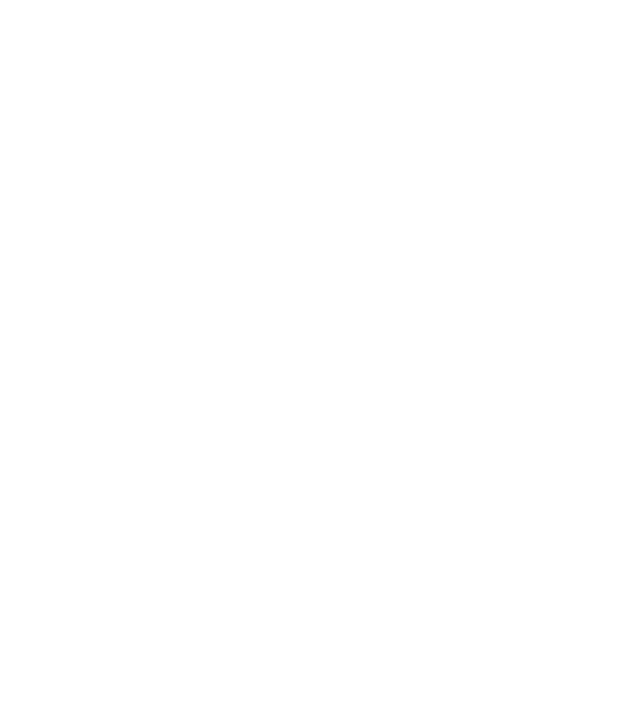
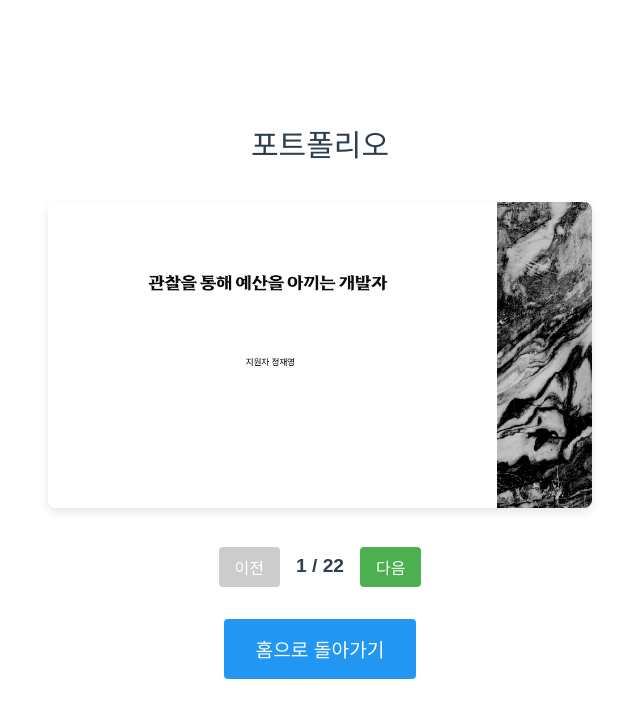
Before and after one commit to Hanamo777/portfolio, a Vue app in the folder frontend/: page /portfolio in a window 1280 px wide. Before the commit this address had no page. Shown: the top 718 px of the page, without its empty margins (16-656 px from the left). Built offline with nearby package versions, Linux system fonts and the light colour scheme.

Commit message:
jpg 적용 시도

```diff
--- a/frontend/src/router/index.js
+++ b/frontend/src/router/index.js
@@ -1,6 +1,7 @@
 import { createRouter, createWebHistory } from 'vue-router'
 import HomeView from '../views/HomeView.vue'
 import TestView from '../views/TestView.vue'
+import PortfolioView from '../views/PortfolioView.vue'
 
 const router = createRouter({
   history: createWebHistory(),
@@ -14,6 +15,11 @@ const router = createRouter({
       path: '/test',
       name: 'test',
       component: TestView
+    },
+    {
+      path: '/portfolio',
+      name: 'portfolio',
+      component: PortfolioView
     }
   ]
 })
--- a/frontend/src/views/HomeView.vue
+++ b/frontend/src/views/HomeView.vue
@@ -1,7 +1,10 @@
 <template>
   <div class="home">
-    <h1>CI CD 가 잘 된다는 증거입니다. 당신을 축복합니다. let's pray.</h1>
-    <button @click="$router.push('/test')" class="test-button">테스트 페이지로 이동</button>
+    <h1>CI CD 가 잘 된다는 증거입니다. 당신을 축복합니다. 힘내세요.</h1>
+    <div class="button-container">
+      <button @click="$router.push('/test')" class="test-button">테스트 페이지로 이동</button>
+      <button @click="$router.push('/portfolio')" class="portfolio-button">포트폴리오 보기</button>
+    </div>
   </div>
 </template>
 
@@ -17,10 +20,16 @@ export default {
   padding: 2rem;
 }
 
-.test-button {
+.button-container {
+  display: flex;
+  gap: 1rem;
+  justify-content: center;
+  margin-top: 1rem;
+}
+
+.test-button, .portfolio-button {
   padding: 1rem 2rem;
   font-size: 1.2rem;
-  background-color: #4CAF50;
   color: white;
   border: none;
   border-radius: 4px;
@@ -28,7 +37,19 @@ export default {
   transition: background-color 0.3s;
 }
 
+.test-button {
+  background-color: #4CAF50;
+}
+
 .test-button:hover {
   background-color: #45a049;
 }
+
+.portfolio-button {
+  background-color: #2196F3;
+}
+
+.portfolio-button:hover {
+  background-color: #1976D2;
+}
 </style>
--- /dev/null
+++ b/frontend/src/views/PortfolioView.vue
@@ -0,0 +1,116 @@
+<template>
+  <div class="portfolio">
+    <h1>포트폴리오</h1>
+    <div class="image-container">
+      <img :src="currentImage" :alt="'Slide ' + (currentIndex + 1)" class="slide-image">
+    </div>
+    <div class="controls">
+      <button @click="prevSlide" class="nav-button" :disabled="currentIndex === 0">이전</button>
+      <span class="slide-number">{{ currentIndex + 1 }} / {{ totalSlides }}</span>
+      <button @click="nextSlide" class="nav-button" :disabled="currentIndex === totalSlides - 1">다음</button>
+    </div>
+    <button @click="$router.push('/')" class="home-button">홈으로 돌아가기</button>
+  </div>
+</template>
+
+<script>
+export default {
+  name: 'PortfolioView',
+  data() {
+    return {
+      currentIndex: 0,
+      images: Array.from({ length: 22 }, (_, i) =>
+        new URL(`../assets/slides/slide${i + 1}.JPG`, import.meta.url).href
+      )
+    }
+  },
+  computed: {
+    currentImage() {
+      return this.images[this.currentIndex]
+    },
+    totalSlides() {
+      return this.images.length
+    }
+  },
+  methods: {
+    nextSlide() {
+      if (this.currentIndex < this.totalSlides - 1) {
+        this.currentIndex++
+      }
+    },
+    prevSlide() {
+      if (this.currentIndex > 0) {
+        this.currentIndex--
+      }
+    }
+  }
+}
+</script>
+
+<style scoped>
+.portfolio {
+  text-align: center;
+  padding: 2rem;
+}
+
+.image-container {
+  margin: 2rem auto;
+  max-width: 800px;
+}
+
+.slide-image {
+  max-width: 100%;
+  height: auto;
+  border-radius: 8px;
+  box-shadow: 0 4px 8px rgba(0, 0, 0, 0.1);
+}
+
+.controls {
+  display: flex;
+  justify-content: center;
+  align-items: center;
+  gap: 1rem;
+  margin: 1rem 0;
+}
+
+.nav-button {
+  padding: 0.5rem 1rem;
+  font-size: 1rem;
+  background-color: #4CAF50;
+  color: white;
+  border: none;
+  border-radius: 4px;
+  cursor: pointer;
+  transition: background-color 0.3s;
+}
+
+.nav-button:disabled {
+  background-color: #cccccc;
+  cursor: not-allowed;
+}
+
+.nav-button:not(:disabled):hover {
+  background-color: #45a049;
+}
+
+.slide-number {
+  font-size: 1.2rem;
+  font-weight: bold;
+}
+
+.home-button {
+  padding: 1rem 2rem;
+  font-size: 1.2rem;
+  background-color: #2196F3;
+  color: white;
+  border: none;
+  border-radius: 4px;
+  cursor: pointer;
+  transition: background-color 0.3s;
+  margin-top: 1rem;
+}
+
+.home-button:hover {
+  background-color: #1976D2;
+}
+</style>
```
